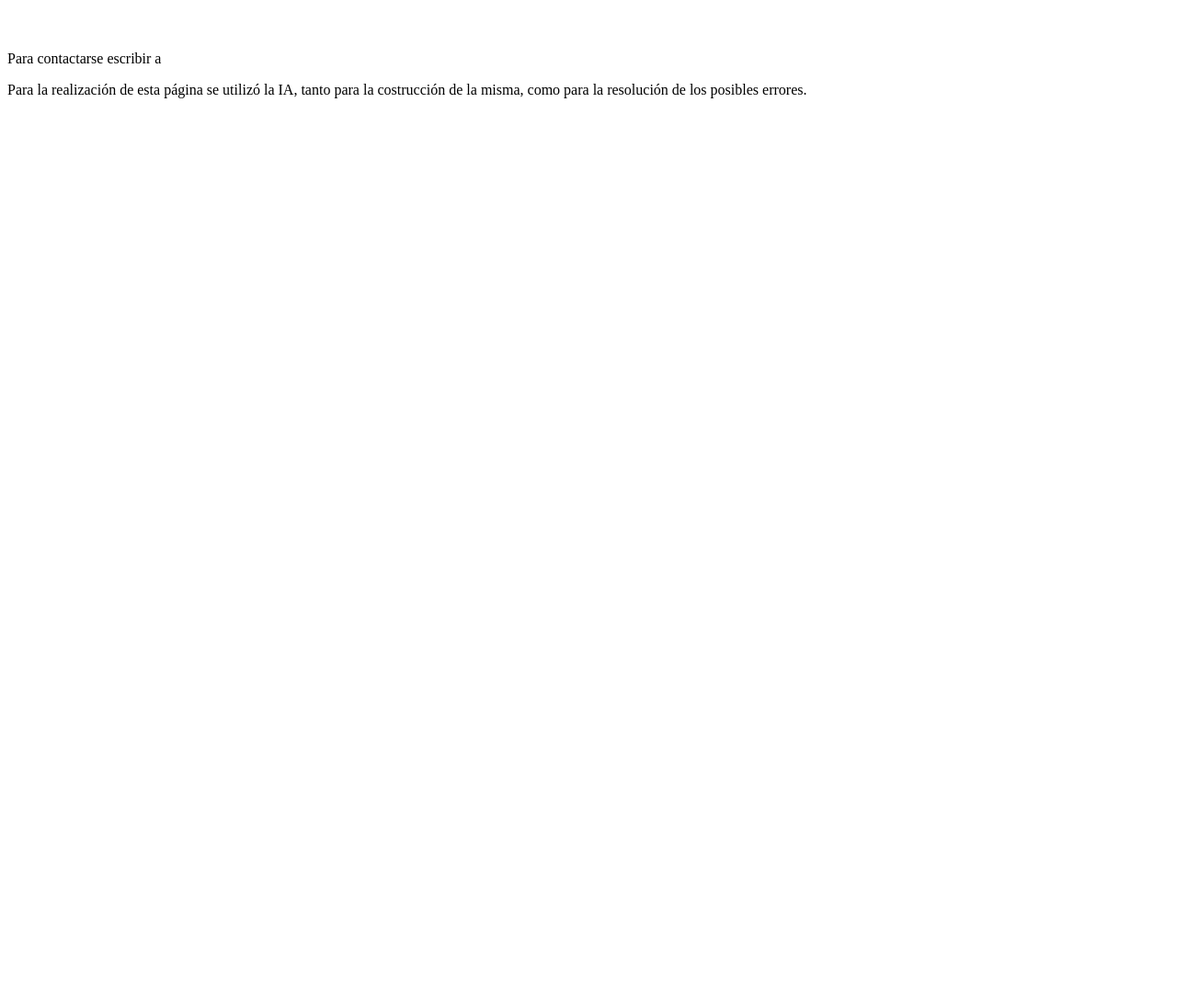
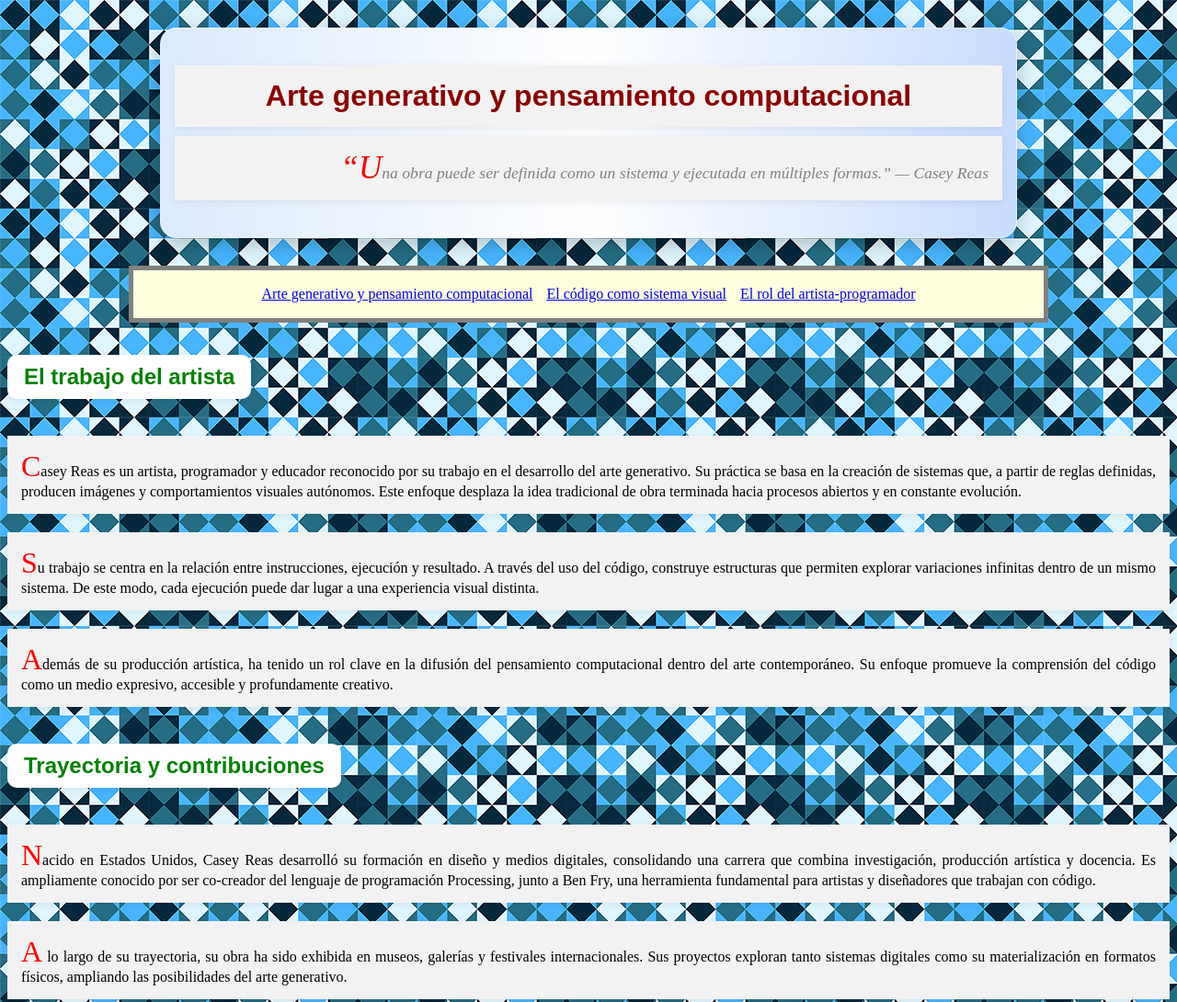
Before and after one commit to juanortizdezarate/Informatica-general, a plain HTML site: page 1er parcial-A/index.html in a window 1280 px wide. Shown: the top 1090 px of the page at 92% size. Before the commit the page ends 800 px from the top, so only its background shows below. Drawn offline with Linux system fonts and the light colour scheme.

Commit message:
1er parcial-B

```diff
--- a/1er parcial-A/css/estilos.css
+++ b/1er parcial-A/css/estilos.css
@@ -0,0 +1,196 @@
+.header-principal {
+    display: flex;
+    flex-direction: column;
+    align-items: center;
+
+    width: 75%;
+    max-width: 900px;
+
+    margin: 30px auto;
+
+    padding: 20px 15px;
+
+    background: linear-gradient(
+        to right,
+        #dbeafe,
+        #ffffff,
+        #c7dcff
+    );
+
+    border-radius: 18px;
+
+    box-shadow:
+        0 8px 20px rgba(0,0,0,0.18),
+        0 0 30px rgba(0,0,0,0.08);
+
+    border: 1px solid rgba(255,255,255,0.5);
+}
+
+header {
+    background: linear-gradient(
+        to right,
+        #4a90e2,
+        #ffffff,
+        #7aaeff
+    )
+align-items: center;
+    width: 90%;
+    max-width: 1000px;
+    margin: 30px auto;
+    padding: 35px 0;
+    border-radius: 20px;
+    box-shadow: 0 6px 18px rgba(0,0,0,0.12);
+}
+
+.fondo {
+    background-image: url(../img/fondo.png);
+}
+
+h1, h2 {
+    font-family: "Cossette Texte", sans-serif;
+    font-weight: 700;
+    font-style: normal;
+}
+
+p, h1 {
+    background-color: #f2f2f2;
+
+    padding: 15px;
+
+    margin: 20px 0;
+
+    width: 100%;
+
+    box-sizing: border-box;
+
+    box-shadow: 0 2px 8px rgba(0,0,0,0.08);
+}
+
+.obras {
+    background-color: white;
+
+    padding: 20px;
+
+    border-radius: 15px;
+
+    box-shadow: 0 4px 12px rgba(0,0,0,0.1);
+
+    width: fit-content;
+
+    margin: 20px 0;
+}
+
+p::first-letter {
+    font-size: 2em;
+    color: red;
+}
+
+.bajada {
+    font-size: 1.1rem;
+    font-style: italic;
+    color: gray;
+    margin-top: -10px;
+    text-align: right;
+}
+
+h1 {
+    color: darkred;
+    text-align: center;
+}
+
+h2 {
+    color: green;
+    background-color: white;
+    display: inline-block;
+    padding: 10px 18px;
+    border-radius: 10px;
+    box-shadow: 0 2px 8px rgba(0,0,0,0.08);
+}
+.links {
+    box-sizing: border-box;
+    width: 1000px;
+    padding: 1px 2px;
+    border: 5px solid gray;
+    margin: 15px auto; /* 'auto' ayuda a centrar el bloque */
+    display: flex;
+    justify-content: center;
+    align-items: center;
+    background-color: lightyellow;
+}
+
+.links ul {
+    display: flex;
+    list-style: none;
+    padding: 0;
+    gap: 15px;
+}
+
+p {
+    text-align: justify;
+}
+
+.obras ul {
+    display: flex;
+    flex-direction: column;
+    list-style: disc;
+    padding-left: 20px;
+    gap: 10px;
+}
+
+.chica {
+    width: 30%;
+    height: auto;
+    display: block;
+}
+
+span {
+    color: red;
+}
+
+img {
+    display: block;
+    margin: 0 auto;
+}
+
+.fotografia {
+    text-align: center;
+    background-color: white;
+    padding: 15px;
+    border-radius: 12px;
+    border: 1px solid #ddd;
+    box-shadow: 0 4px 10px rgba(0,0,0,0.1);
+    width: fit-content;
+    margin: 20px auto;
+}
+
+
+.video-container {
+    position: relative;
+    padding-bottom: 14.06%;
+    height: 0;
+    overflow: hidden;
+    max-width: 25%;
+    margin: 0 auto;
+}
+
+.footer p {
+    background-color: transparent;
+    color: white;
+    box-shadow: none;
+}
+
+.footer {
+    background-color: black;
+
+    color: white;
+
+    text-align: center;
+
+    padding: 0px;
+
+    margin-top: 0px;
+}
+.footer p {
+    text-align: center;
+     margin: 0;
+}
--- a/1er parcial-A/index.html
+++ b/1er parcial-A/index.html
@@ -3,7 +3,7 @@
 <head>
 	<meta charset="utf-8">
 	<meta name="viewport" content="width=device-width, initial-scale=1">
-	<title></title>
+	<title>Casey Reas - Código, sistemas y arte generativo contemporáneo1</title>
 	<link rel="stylesheet" href="css/estilos.css">
 </head>
 
@@ -11,34 +11,65 @@
 
 		<header class="header-principal">
 
-		<h1></h1>
+		<h1>Arte generativo y pensamiento computacional</h1>
 
-  <p></p>
+  <p class="bajada">
+        <em>“Una obra puede ser definida como un sistema y ejecutada en múltiples formas.”</em> — Casey Reas</p>
 
     </header>
+
+        <div class="links">
+  <nav>
+
+  <ul>
+    <li><a href="index.html">Arte generativo y pensamiento computacional</a></li>
+    <li><a href="codigo.html">El código como sistema visual</a></li>
+    <li><a href="artista.html">El rol del artista-programador</a></li>
+
+  </ul>
+</nav>
+</div>
     <main>
    <section>
-   	<h2></h2>
-   	<p></p>
-   </section>
+    <h2>El trabajo del artista</h2>
+    <p>Casey Reas es un artista, programador y educador reconocido por su trabajo en el desarrollo del arte generativo. Su práctica se basa en la creación de sistemas que, a partir de reglas definidas, producen imágenes y comportamientos visuales autónomos. Este enfoque desplaza la idea tradicional de obra terminada hacia procesos abiertos y en constante evolución.</p>
 
-   <section>
-   	<p></p>
+<p>Su trabajo se centra en la relación entre instrucciones, ejecución y resultado. A través del uso del código, construye estructuras que permiten explorar variaciones infinitas dentro de un mismo sistema. De este modo, cada ejecución puede dar lugar a una experiencia visual distinta.</p>
 
-   	<img src="" class="chica" alt="">
+<p>Además de su producción artística, ha tenido un rol clave en la difusión del pensamiento computacional dentro del arte contemporáneo. Su enfoque promueve la comprensión del código como un medio expresivo, accesible y profundamente creativo.
+</p>
+
+</section>
+
+<section>
+   	<h2>Trayectoria y contribuciones</h2>
+
+   	<p>Nacido en Estados Unidos, Casey Reas desarrolló su formación en diseño y medios digitales, consolidando una carrera que combina investigación, producción artística y docencia. Es ampliamente conocido por ser co-creador del lenguaje de programación Processing, junto a Ben Fry, una herramienta fundamental para artistas y diseñadores que trabajan con código.</p>
+
+<p>A lo largo de su trayectoria, su obra ha sido exhibida en museos, galerías y festivales internacionales. Sus proyectos exploran tanto sistemas digitales como su materialización en formatos físicos, ampliando las posibilidades del arte generativo.</p>
+
+<p>Su influencia se extiende también al ámbito educativo, donde ha contribuido a formar nuevas generaciones de artistas y desarrolladores. Su trabajo ha sido clave para establecer un puente entre el arte, el diseño y la programación.
+</p>
+
+</section>
+
+
+   	<img src="img/reas1.jpg" class="chica" alt="Imagen de Reas">
 <figure>
 
-    <figcaption></figcaption>
+    <figcaption class="fotografia">Fotografía de <span>Casey Reas</span></figcaption>
 </figure>
 
  </main>
 
-  <footer>
+  <footer class="footer">
     <p>
-        Para contactarse escribir a
+       Para contactarse escribir a
         <a href="mailto:casey@artedigital.com">
+        casey@artedigital.com
         </a>
     </p>
+
     <p>Para la realización de esta página se utilizó la IA, tanto para la costrucción de la misma, como para la resolución de los posibles errores.</p>
 </footer>
 
```
Also changed, not shown: 1er parcial-A/artista.html (+35 -9 lines), 1er parcial-A/codigo.html (added, +89 -0 lines), 1er parcial-A/img/reas1.jpg (added), 1er parcial-A/img/reas2.jpg (added), 1er parcial-A/img/reas3.jpg (added), 1er parcial-A/img/reas4.jpg (added).
